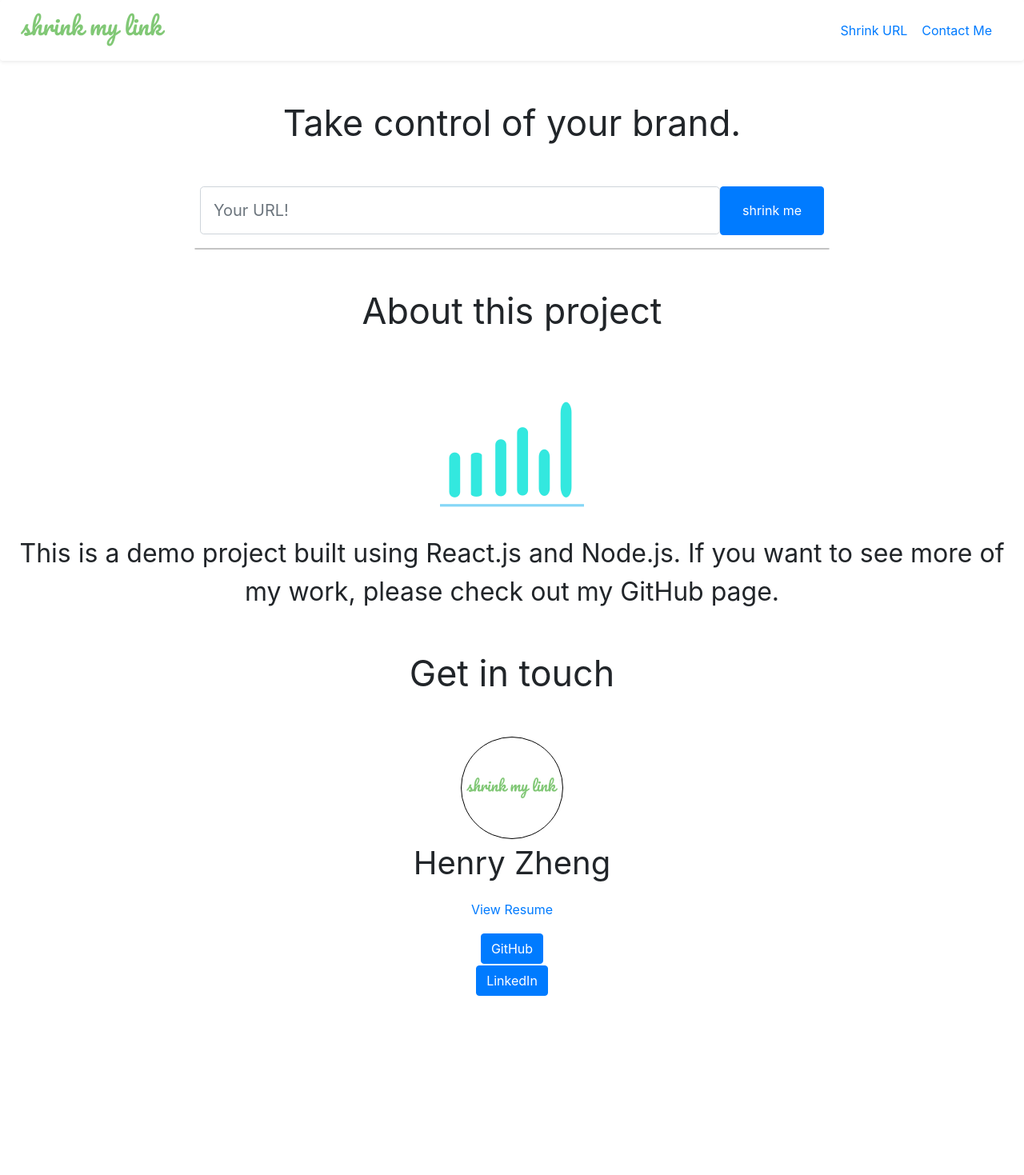
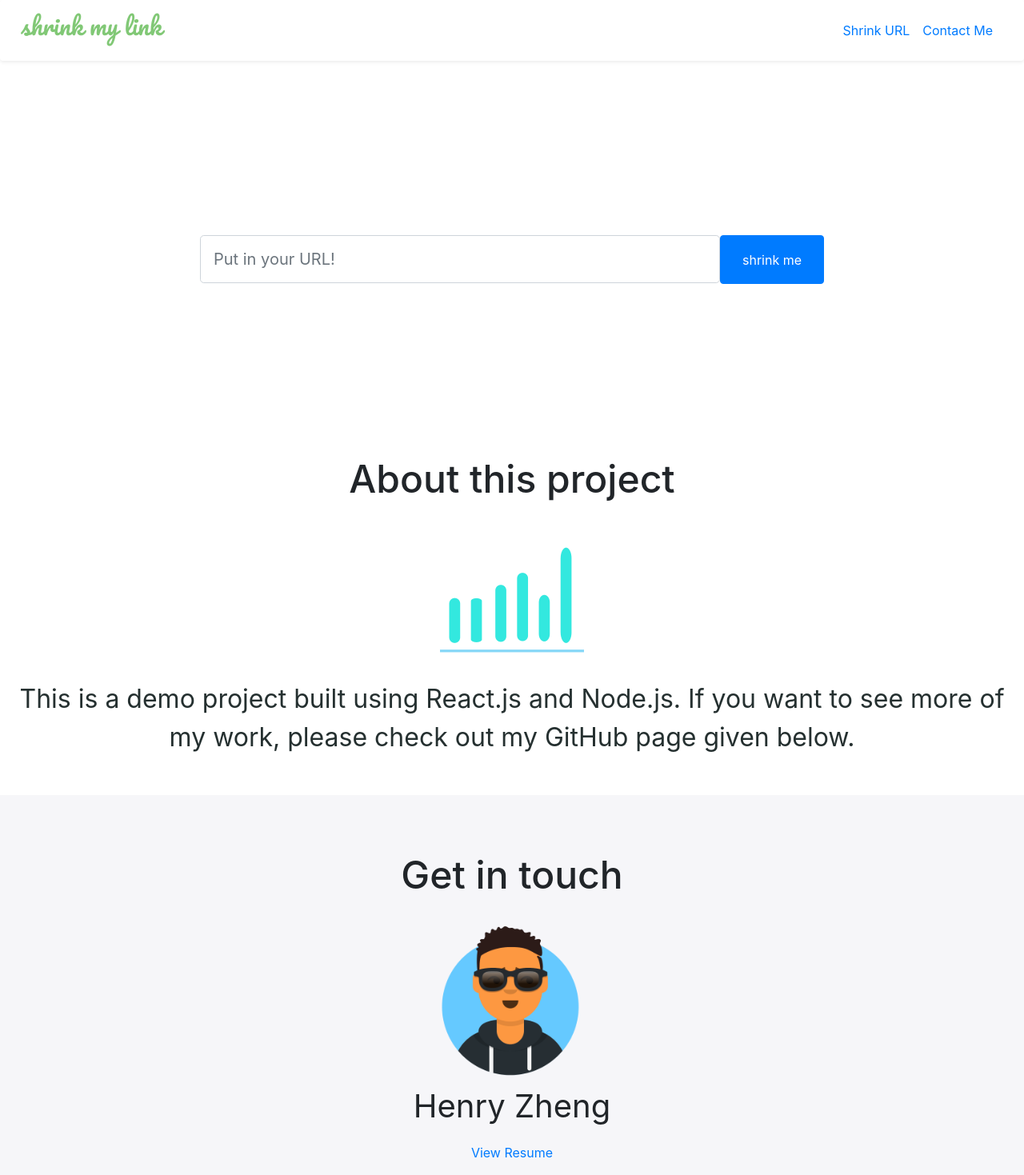
Before and after one commit to hnryzhng/shrink-my-link, a React (Create React App) app in the folder client/: page / in a window 1280 px wide. Shown: the top 1469 px of the page at 80% size. Before the commit the page ends 1261 px from the top, so only its background shows below. Built offline with nearby package versions, Linux system fonts and the light colour scheme.

Commit message:
work on section padding and margins

```diff
--- a/client/src/App.js
+++ b/client/src/App.js
@@ -64,15 +64,15 @@ class NavigationMenu extends Component {
           <ul className="navbar-nav">
 
             <li className="nav-item">
-              <button type="button" className="nav-link btn btn-link" id="shrink-link-nav-item">
+              <a href="#shrink-tag" className="nav-link" id="shrink-link-nav-item">
                 Shrink URL
-              </button>
+              </a>
             </li>
 
             <li className="nav-item">
-              <button type="button" className="nav-link btn btn-link" id="contact-nav-item">
+              <a href="#contact-tag"className="nav-link" id="contact-nav-item">
                 Contact Me
-              </button>
+              </a>
             </li>
 
           </ul>
@@ -119,10 +119,12 @@ class ShrinkModule extends Component {
 
   render() {
     return(
-      <section className="parallax" id="shrink-section">
-        <div className="section-container">
+      <section>
+        <div className="section-container parallax" id="shrink-section">
 
-          <p className="section-heading" id="shrink-section-content">
+          <a id="shrink-tag"></a>
+
+          <p className="section-heading" id="shrink-section-heading">
             Take control of your brand.
           </p>
 
@@ -130,7 +132,7 @@ class ShrinkModule extends Component {
             <form id="shrink-form" onSubmit={ this.sendUrl }>
               <div className="form-group row" id="shrink-form-row">
 
-                  <input type="text" className="col-md-10 form-control form-control-lg" id="shrink-text-input" placeholder="Your URL!" name="longUrl" onChange={ event => this.setState({ urlInput: event.target.value }) } />
+                  <input type="text" className="col-md-10 form-control form-control-lg" id="shrink-text-input" placeholder="Put in your URL!" name="longUrl" onChange={ event => this.setState({ urlInput: event.target.value }) } />
                   <button type="submit" className="col-md-2 btn btn-primary" id="shrink-button">shrink me</button >
 
               </div>
@@ -208,8 +210,8 @@ class ProjectInfo extends Component {
   render() {
     return(
 
-      <section id="project-info-section">
-        <div className="section-container">
+      <section>
+        <div className="section-container" id="project-info-section">
 
           <p className="section-heading" id="project-info-heading"> About this project </p>
 
@@ -220,8 +222,7 @@ class ProjectInfo extends Component {
           <span id="project-info-content">
             <p>
               This is a demo project built using React.js and Node.js.
-              If you want to see more of my work, please check out my
-              GitHub page.
+              If you want to see more of my work, please check out my GitHub page given below.
             </p>
           </span>
 
@@ -235,15 +236,15 @@ class Contact extends Component {
 
   render() {
     return(
-      <section id="contact-section">
-        <div className="section-container">
+      <section>
+        <div className="section-container" id="contact-section">
 
           <p className="section-heading" id="contact-heading"> Get in touch </p>
-
+            <a id="contact-tag"></a>
 
             <div id="contact-info">
 
-              <img className="d-flex justify-content-center" id="avatar" src={require("./static/logo200x200.png")} alt="" />
+              <img className="d-flex justify-content-center" id="avatar" src={require("./static/avatar.png")} alt="" />
 
               <p id="name"> Henry Zheng </p>
               <p><a id="resume" href={ require('./static/resume.pdf') } alt=""> View Resume </a></p>
--- a/client/src/styles.css
+++ b/client/src/styles.css
@@ -1,16 +1,21 @@
 
-.section-test {
-	padding-top: 5em;
-	padding-bottom: 5em;
-	border: 2px solid black;
+.section-container {
+	padding-top: 1em;
+	padding-bottom: 2em;
 }
 
 .parallax {
-	//background-image: url("./static/parallax-sunset.jpg");
+	//background-image: url("");
 	background-attachment: fixed;
 	background-position: center;
 	background-repeat: no-repeat;
 	background-size: cover;
+}
+
+#navibar {
+	position: fixed;
+	width: 100%;
+	z-index: 9999;
 }
 
 #navigation-menu-container {
@@ -22,9 +27,18 @@
 }
 
 .section-heading {
-	margin: 1em 0 1em 0;
-	font-size: 2.8em;
+	margin: 1em 0 0.3em 0;
+	font-size: 3em;
 	text-align: center;
+	font-weight: 500;
+}
+
+#shrink-section {
+	padding-top: 10em ;
+}
+
+#shrink-section-heading {
+	color: white;
 }
 
 #shrink-form {
@@ -43,9 +57,13 @@
 #list-container {
 	margin: 0 auto;
 	width: 62%;
-	height: 60%;
-	border: 1px solid #c4c4c4;
+	height: 6em;
+	//border: 1px solid #c4c4c4;
 	border-radius: 10px;
+}
+
+#project-info-section {
+	background-color: #fff;
 }
 
 #project-info-icon {
@@ -55,6 +73,11 @@
 #project-info-content {
 	text-align: center;
 	font-size: 2em;
+	color: #253030;
+}
+
+#contact-section {
+	background-color: #f6f6f9;
 }
 
 #contact-content {
@@ -62,10 +85,8 @@
 }
 
 #avatar {
-	width: 8em;
+	width: 12em;
 	margin: 0 auto;
-	border: 1px solid black;
-	border-radius: 100%;
 }
 
 #contact-info p {
```
Also changed, not shown: client/src/static/avatar.png (added).
